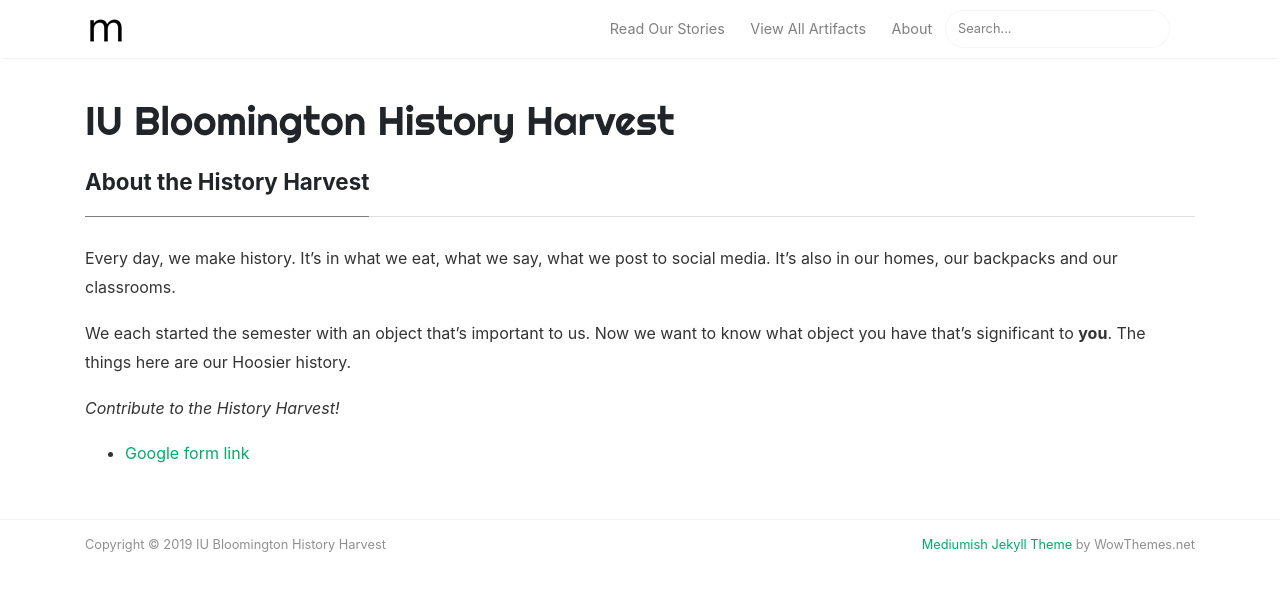
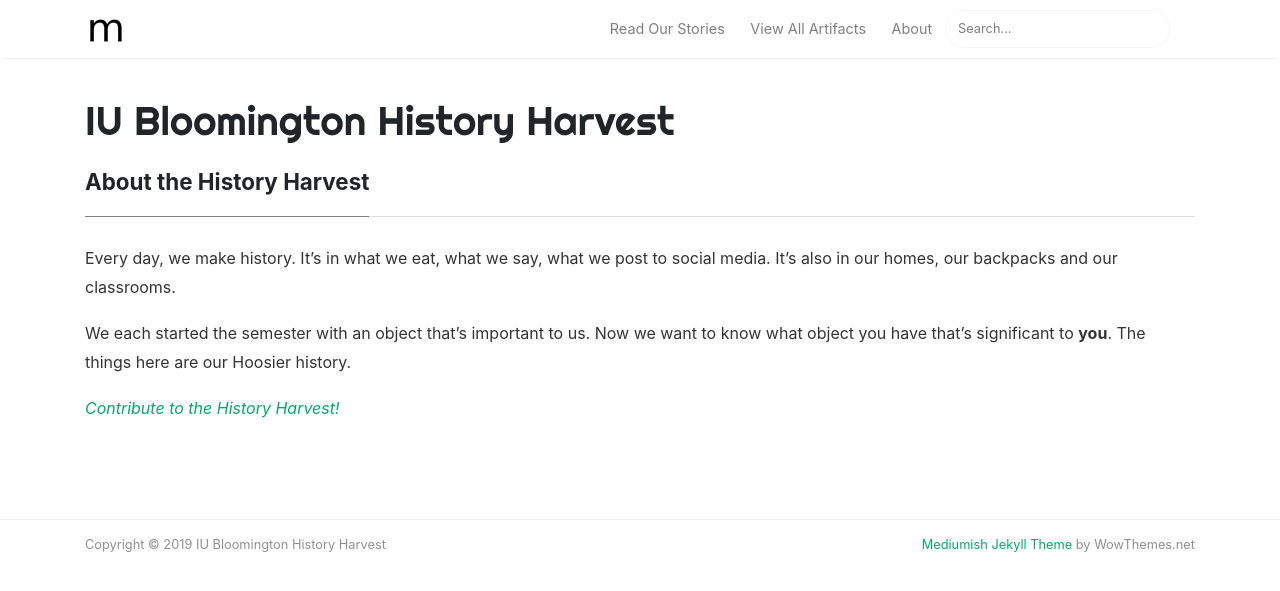
Before and after one commit to IUBHistoryHarvest/IUBHistoryHarvest.github.io, a Jekyll site: the page built from _pages/about.md, in a window 1280 px wide. Shown: the top 591 px of the page. Built offline with Jekyll 4.4.1, drawn with Linux system fonts in a browser that asks for light colours; nearby versions of some CDN libraries; comment, search, counter and statistics services are not loaded.

Commit message:
no message

```diff
--- a/_pages/about.md
+++ b/_pages/about.md
@@ -9,6 +9,4 @@
 
 We each started the semester with an object that's important to us. Now we want to know what object you have that's significant to **you**. The things here are our Hoosier history.
 
-*Contribute to the History Harvest!*
-
-- [Google form link](https://www.kalanicraig.com)
+*[Contribute to the History Harvest!](https://docs.google.com/forms/d/e/1FAIpQLScnAh6QqC09MJleFKIM7MMxayxLX2HFWQAoQvzNXnpdD8vU4w/viewform?usp=sf_link)*
```
